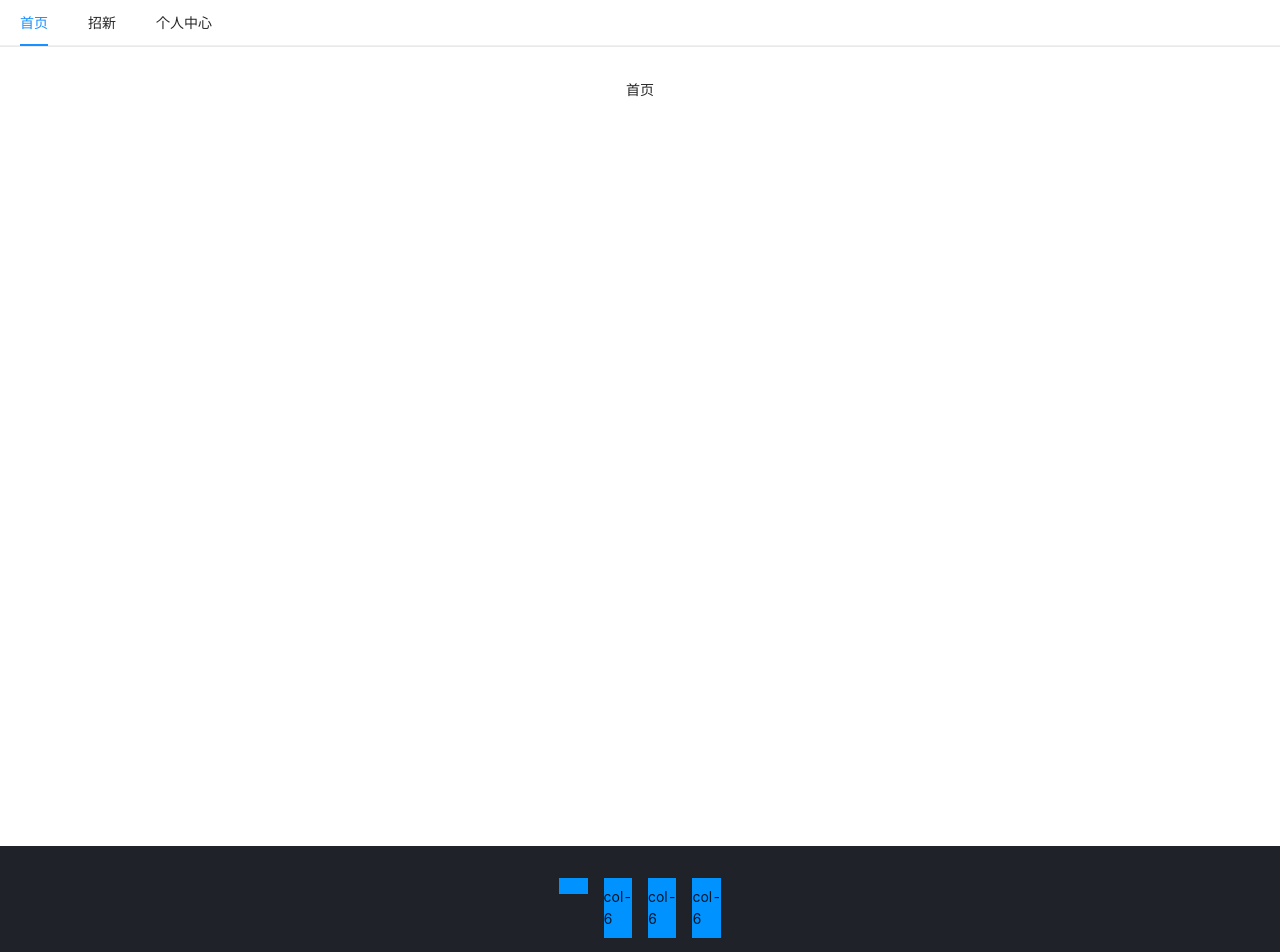
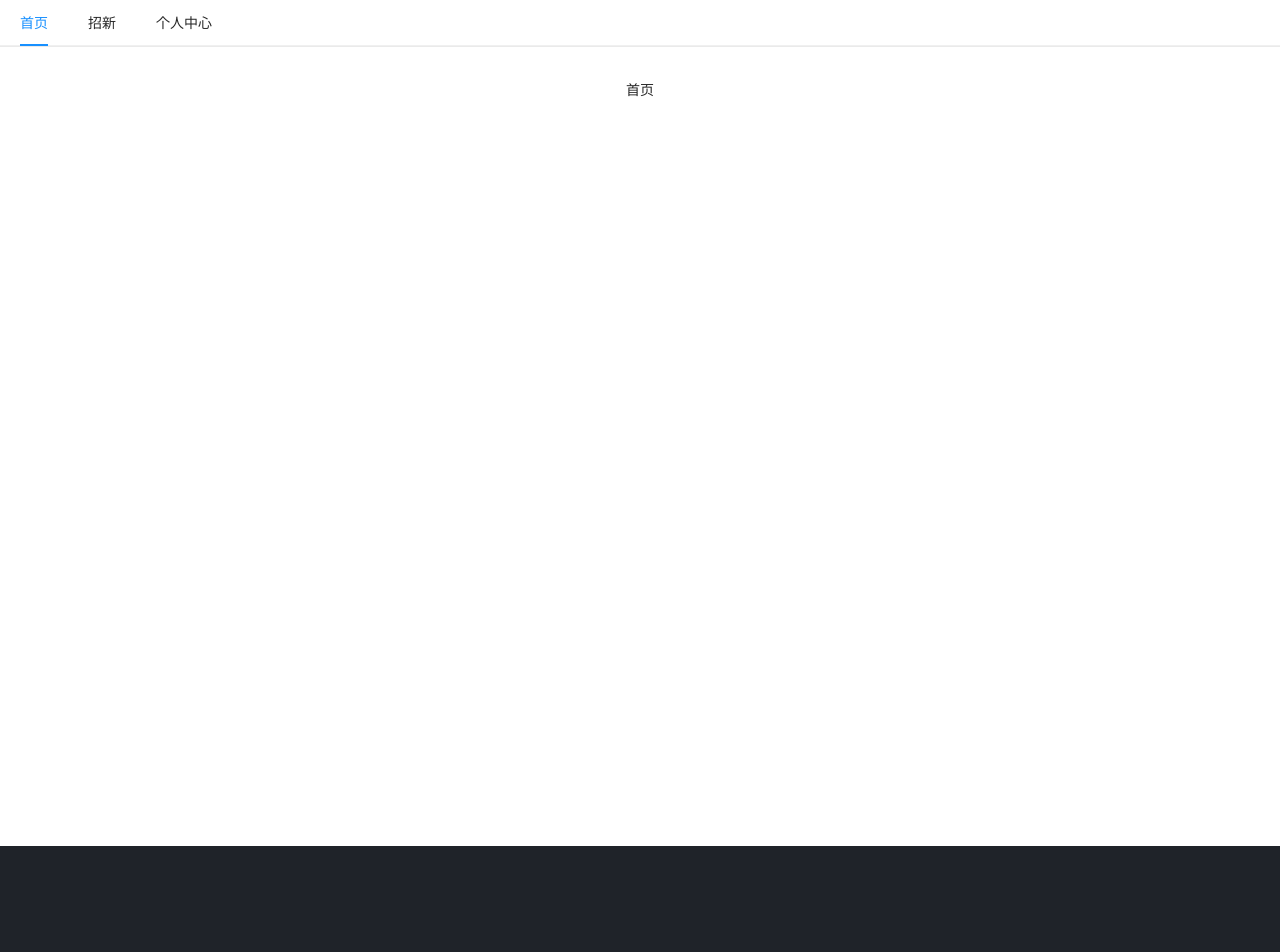
Before and after one commit to xiaoyangjia1/sz-official-website, a Next.js app: page / in a window 1280 px wide. Shown: the top 952 px of the page. Built offline with nearby package versions, Linux system fonts and the light colour scheme.

Commit message:
feat: 测试注水

```diff
--- /dev/null
+++ b/components/Layout/Footer/footer.module.scss
@@ -0,0 +1,6 @@
+.footer {
+  height: 500px;
+  .test {
+    color: red;
+  }
+}
--- a/components/Layout/Footer/index.tsx
+++ b/components/Layout/Footer/index.tsx
@@ -1,23 +1,38 @@
-import { Col, Row } from "antd";
 import { NextPage } from "next";
-const style: React.CSSProperties = { background: "#0092ff", padding: "8px 0" };
-const Footer: NextPage = () => {
+import styles from "./footer.module.scss";
+interface ILink {
+  label: string;
+  link?: string;
+}
+
+interface ILinkList {
+  title: string;
+  list: ILink[];
+}
+
+interface IQRCode {
+  image: string;
+  text: string;
+}
+export interface IFooterProps {
+  title: string;
+  linkList: ILinkList[];
+  qrCode: IQRCode;
+  copyRight: string;
+  siteNumber: string; // 站点备案号
+  publicNumber: string; // 公安备案号
+}
+const Footer = ({
+  title,
+  linkList,
+  qrCode,
+  copyRight,
+  siteNumber,
+  publicNumber,
+}: IFooterProps) => {
   return (
-    <footer>
-      <Row gutter={16}>
-        <Col className="gutter-row" span={6}>
-          <div style={style}></div>
-        </Col>
-        <Col className="gutter-row" span={6}>
-          <div style={style}>col-6</div>
-        </Col>
-        <Col className="gutter-row" span={6}>
-          <div style={style}>col-6</div>
-        </Col>
-        <Col className="gutter-row" span={6}>
-          <div style={style}>col-6</div>
-        </Col>
-      </Row>
+    <footer className={styles.footer}>
+      <div className={styles.test}>底部</div>
     </footer>
   );
 };
--- a/components/Layout/Navbar/index.tsx
+++ b/components/Layout/Navbar/index.tsx
@@ -3,7 +3,8 @@ import { NextPage } from "next";
 import Link from "next/link";
 import { useRouter } from "next/router";
 import { useEffect, useState } from "react";
-import { getNavKeyByPathName } from "../../../utils/location";
+import { getNavKeyByPathName } from "@/utils/location";
+export interface INavBarProps {}
 const items = [
   {
     label: <Link href={`/`}>首页</Link>,
--- a/components/Layout/index.tsx
+++ b/components/Layout/index.tsx
@@ -1,12 +1,17 @@
-import Navbar from "./Navbar";
-import Footer from "./Footer";
-
-export default function Layout({ children }: any) {
+import Navbar, { INavBarProps } from "./Navbar";
+import Footer, { IFooterProps } from "./Footer";
+import styles from "./layout.module.scss";
+export interface ILayoutProps {
+  navbarData: INavBarProps;
+  footerData: IFooterProps;
+  children: JSX.Element;
+}
+export const Layout = ({ children, navbarData, footerData }: ILayoutProps) => {
   return (
     <>
-      <Navbar />
-      <main>{children}</main>
-      <Footer />
+      <Navbar {...navbarData} />
+      <main className={styles.main}>{children}</main>
+      <Footer {...footerData} />
     </>
   );
-}
+};
--- /dev/null
+++ b/components/Layout/layout.module.scss
@@ -0,0 +1,3 @@
+.main {
+  min-height: calc(100vh - 560px);
+}
--- a/pages/_app.tsx
+++ b/pages/_app.tsx
@@ -1,16 +1,29 @@
 import "antd/dist/antd.css";
 import "@/styles/globals.css";
-import type { AppProps } from "next/app";
-import Layout from "@/components/Layout";
+import type { AppContext, AppProps } from "next/app";
+import { Layout, ILayoutProps } from "@/components/Layout";
+import App from "next/app";
 
-function MyApp({ Component, pageProps }: AppProps) {
+function MyApp({
+  Component,
+  pageProps,
+  navbarData,
+  footerData,
+}: AppProps & ILayoutProps) {
   return (
     <>
-      <Layout>
+      <Layout navbarData={navbarData} footerData={footerData}>
         <Component {...pageProps} />
       </Layout>
     </>
   );
 }
-
+MyApp.getInitialProps = async (context: AppContext) => {
+  const pageProps = await App.getInitialProps(context);
+  return {
+    ...pageProps,
+    navbarData: {},
+    footerData: {},
+  };
+};
 export default MyApp;
```
